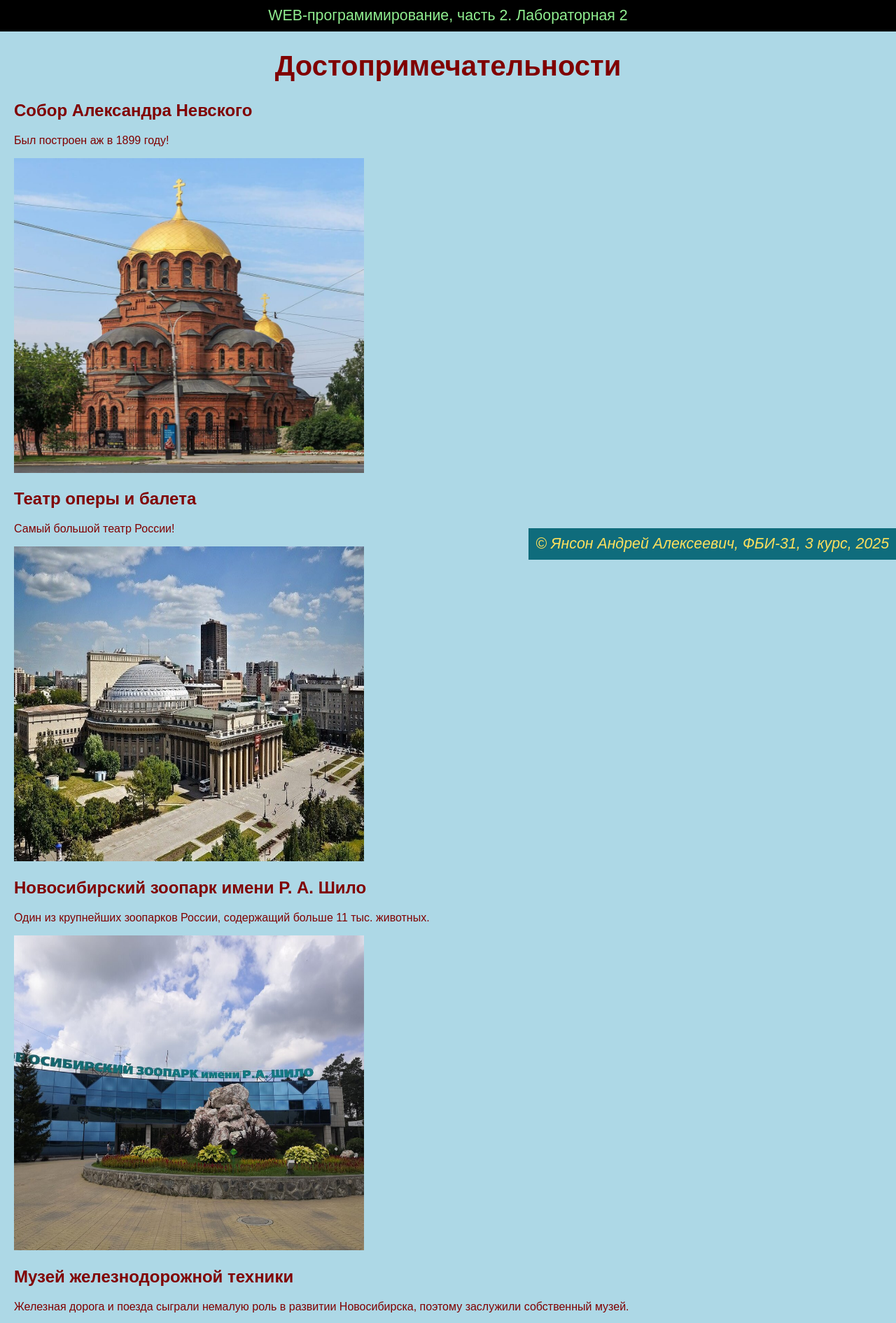
After one commit to yas1k/web-backend, a Flask app: page /lab2/places in a window 1280 px wide. The commit adds this page. Shown: the top 1891 px of the page at 70% size. Run offline with Flask 3, Linux system fonts and the light colour scheme.

Commit message:
Места

```diff
--- a/app.py
+++ b/app.py
@@ -458,3 +458,16 @@ books = [
 @app.route('/lab2/books')
 def show_books():
     return render_template('books.html', books=books)
+
+places = [
+    {"name": "Собор Александра Невского", "description": "Был построен аж в 1899 году!", "image":"sobor.jfif"},
+    {"name": "Театр оперы и балета", "description": "Самый большой театр России!", "image": "novat.jfif"},
+    {"name": "Новосибирский зоопарк имени Р. А. Шило", "description": "Один из крупнейших зоопарков России, содержащий больше 11 тыс. животных.", "image": "zoo.jfif"},
+    {"name": "Музей железнодорожной техники", "description": "Железная дорога и поезда сыграли немалую роль в развитии Новосибирска, поэтому заслужили собственный музей.", "image": "gd.jfif"},
+    {"name": "Театр «Глобус»", "description": "Просто красивое место.", "image": "globus.jfif"}
+]
+
+
+@app.route('/lab2/places')
+def show_places():
+    return render_template('places.html', places=places)
--- a/templates/books.html
+++ b/templates/books.html
@@ -3,7 +3,7 @@
 <head>
     <meta charset="UTF-8">
     <meta name="viewport" content="width=device-width, initial-scale=1.0">
-    <link rel="stylesheet" href="{{ url_for('static', filename='lab1/lab1.css')}}">
+    <link rel="stylesheet" href="{{ url_for('static', filename='lab1.css')}}">
     <title>Список русской классики</title>
 </head>
 <body>
--- /dev/null
+++ b/templates/places.html
@@ -0,0 +1,28 @@
+<!DOCTYPE html>
+<html lang="ru">
+<head>
+    <meta charset="UTF-8">
+    <meta name="viewport" content="width=device-width, initial-scale=1.0">
+    <link rel="stylesheet" href="{{ url_for('static', filename='lab1.css') }}">
+    <title>Достопримечательности</title>
+</head>
+<body>
+    <header>WEB-програмимирование, часть 2. Лабораторная 2</header>
+    <main>
+    <h1>Достопримечательности</h1>
+        <div>
+            {% for place in places %}
+            <div>
+                <h2>{{ place.name }}</h2>
+                <p>{{ place.description }}</p>
+                <img src="{{ url_for('static', filename='lab2/' + place.image) }}">
+            </div>
+            {% endfor %}
+        </div>
+
+    </main>
+    <footer>
+        &copy; Янсон Андрей Алексеевич, ФБИ-31, 3 курс, 2025
+    </footer>
+</body>
+</html>
```
Also changed, not shown: static/lab2/gd.jfif (added), static/lab2/globus.jfif (added), static/lab2/novat.jfif (added), static/lab2/sobor.jfif (added), static/lab2/zoo.jfif (added).
